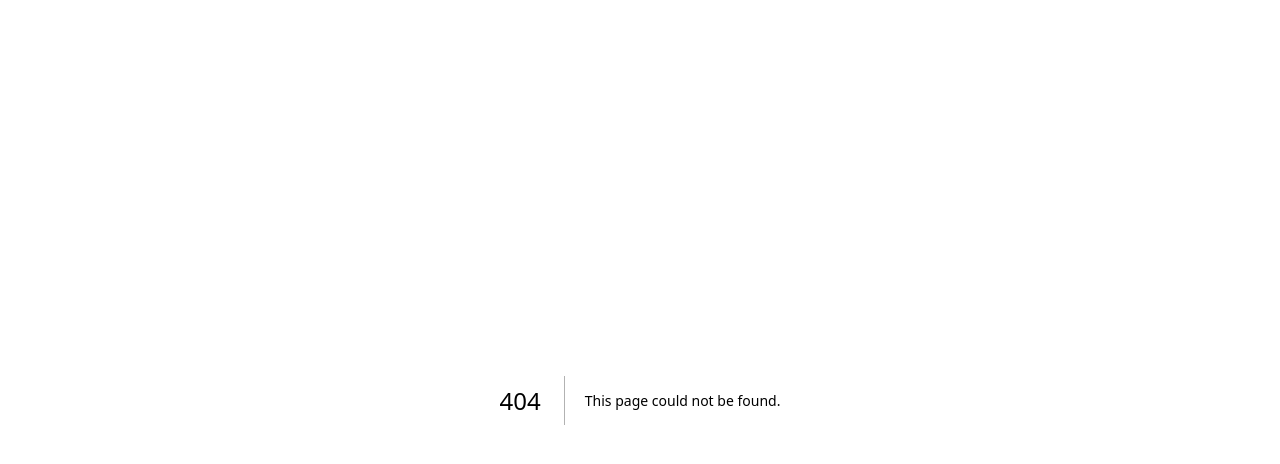
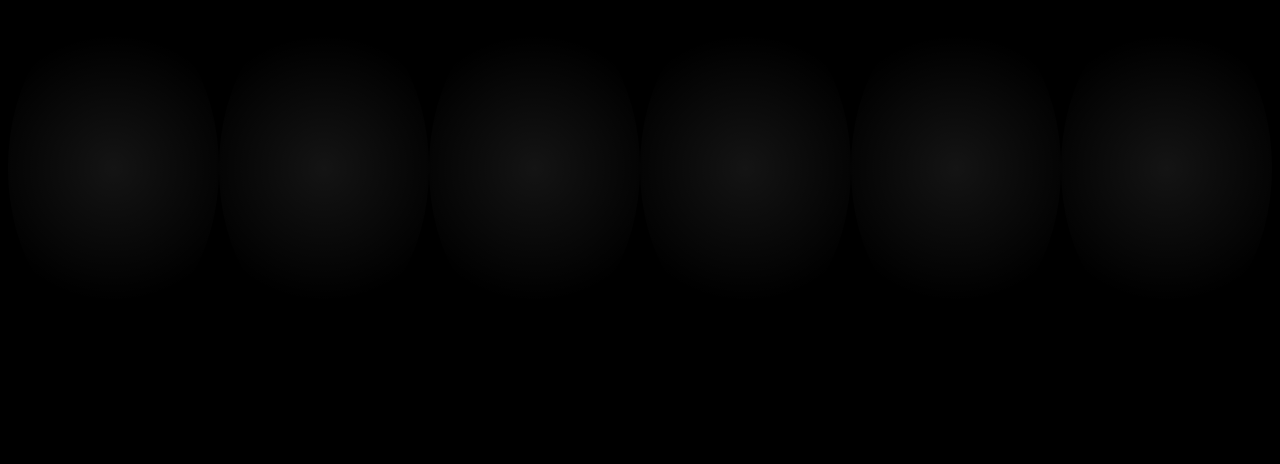
Before and after one commit to GDiniz12/acley, a Next.js app in the folder frontend/: page /home in a window 1280 px wide. Before the commit this address had no page. Shown: the top 464 px of the page. Built offline with nearby package versions, Linux system fonts and the light colour scheme.

Commit message:
Add page home

```diff
--- /dev/null
+++ b/frontend/src/app/Components/EffectLight/EffectLight.tsx
@@ -0,0 +1,9 @@
+import style from "./style.module.css";
+
+export default function EffectLight() {
+    return (
+        <>
+            <div className={style.effectLight}></div>
+        </>
+    )
+}
--- /dev/null
+++ b/frontend/src/app/Components/EffectLight/style.module.css
@@ -0,0 +1,7 @@
+.effectLight {
+    width: 20rem;
+    height: 20rem;
+    border-radius: 100%;
+    background: radial-gradient(circle, rgba(255, 255, 255, 0.3) -200%, rgba(255, 255, 255, 0) 70%);
+    pointer-events: none;
+}
--- /dev/null
+++ b/frontend/src/app/home/page.tsx
@@ -0,0 +1,17 @@
+import EffectLight from "../Components/EffectLight/EffectLight";
+import styles from "./style.module.css";
+
+export default function HomePage() {
+    return (
+        <>
+            <div className={styles.effects}>
+                <EffectLight />
+                <EffectLight />
+                <EffectLight />
+                <EffectLight />
+                <EffectLight />
+                <EffectLight />
+            </div>
+        </>
+    );
+}
--- /dev/null
+++ b/frontend/src/app/home/style.module.css
@@ -0,0 +1,9 @@
+body {
+    background-color: #000;
+}
+
+.effects {
+    display: flex;
+    align-items: start;
+    justify-content: start;
+}
```
